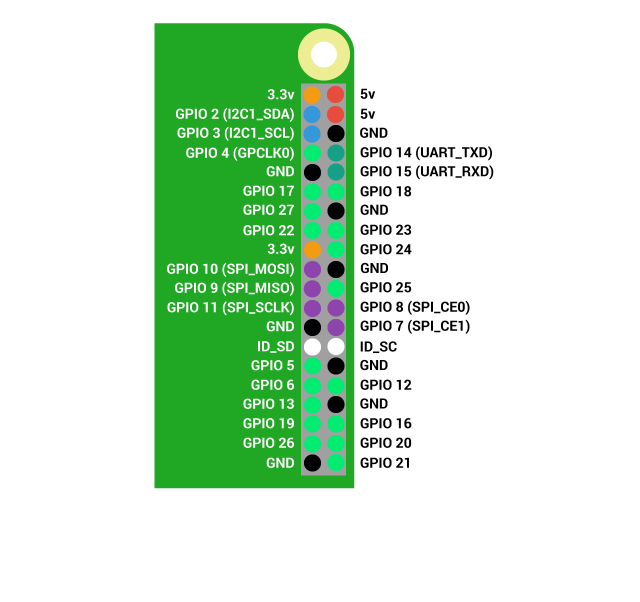
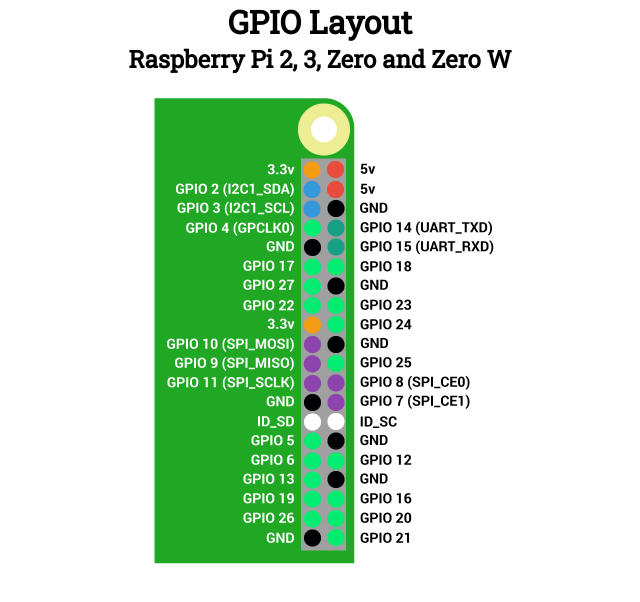
Before and after one commit to gpio0/gpio0.github.io, a plain HTML site: page index.html in a window 1280 px wide. Shown: the whole page, without its empty margins (320-960 px from the left). Drawn offline with Linux system fonts and the light colour scheme.

Commit message:
Initial commit

```diff
--- a/assets/style.css
+++ b/assets/style.css
@@ -1,3 +1,5 @@
+@import url("https://fonts.googleapis.com/css?family=Roboto+Slab");
+
 * { padding: 0; margin: 0; border: 0; }
-body { font-family: Roboto, sans-serif, Helvetica, Arial; }
+body { font-family: Roboto Slab, Roboto, sans-serif, Arial; text-align: center; }
 img { height: 500px; margin: 5px auto; display: block; }
--- a/index.html
+++ b/index.html
@@ -7,6 +7,8 @@
 	<link rel="icon" href="assets/icon.png">
 </head>
 <body>
+	<h1>GPIO Layout</h1>
+	<h2>Raspberry Pi 2, 3, Zero and Zero W</h2>
 	<img src="assets/layout.png">
 </body>
 </html>
```
